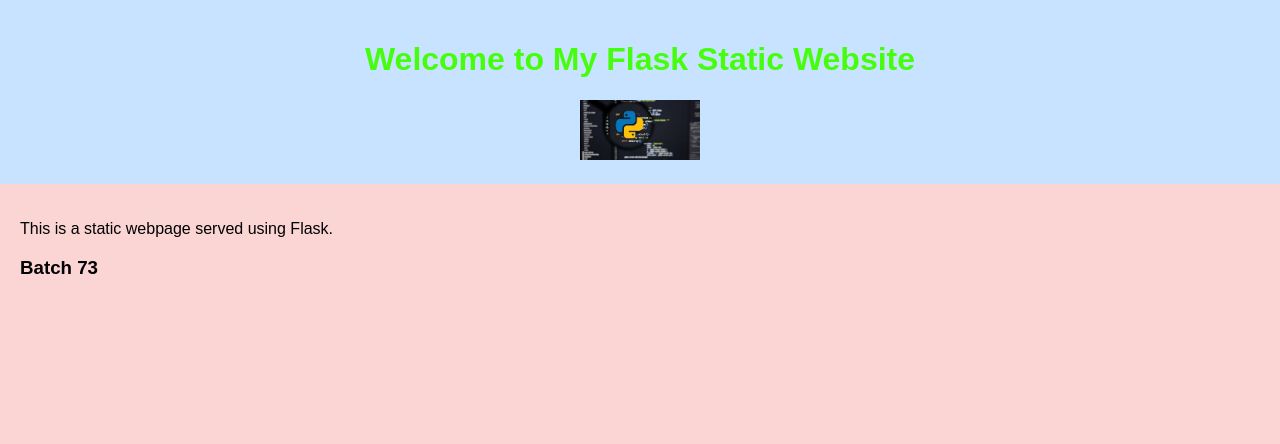
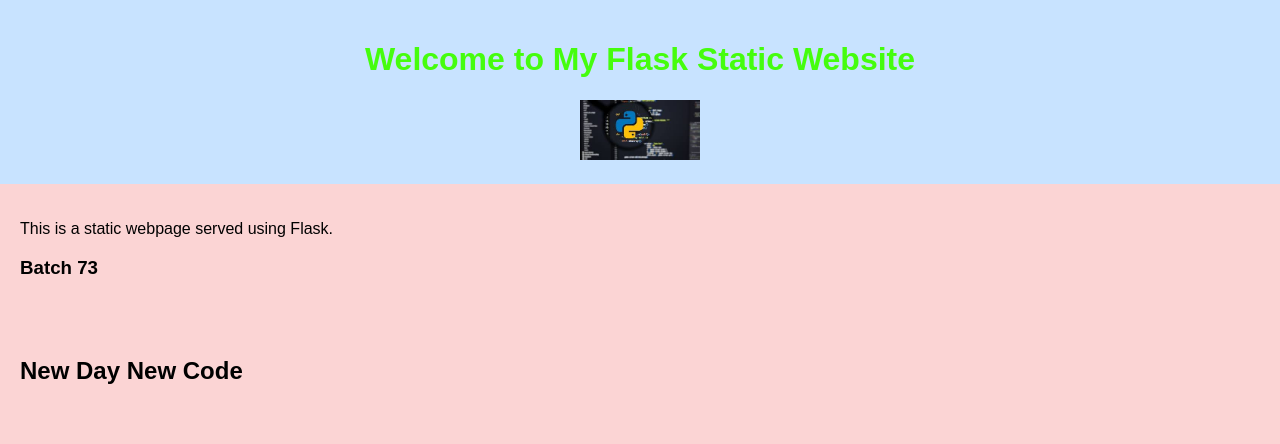
Before and after one commit to AnitaPK/B73-jenkis-python, a Python web app: template templates/index.html in a window 1280 px wide. Shown: the top 444 px of the page. Run offline with Jinja, Linux system fonts and the light colour scheme; the template is opened without the code that fills it, so the values that code supplies are empty.

Commit message:
file updated

```diff
--- a/templates/index.html
+++ b/templates/index.html
@@ -16,6 +16,8 @@
         <p>This is a static webpage served using Flask.</p>
         <h3>Batch 73</h3>
     </section>
-
+<section>
+    <h2>New Day New Code</h2>
+</section>
 </body>
 </html>
```
